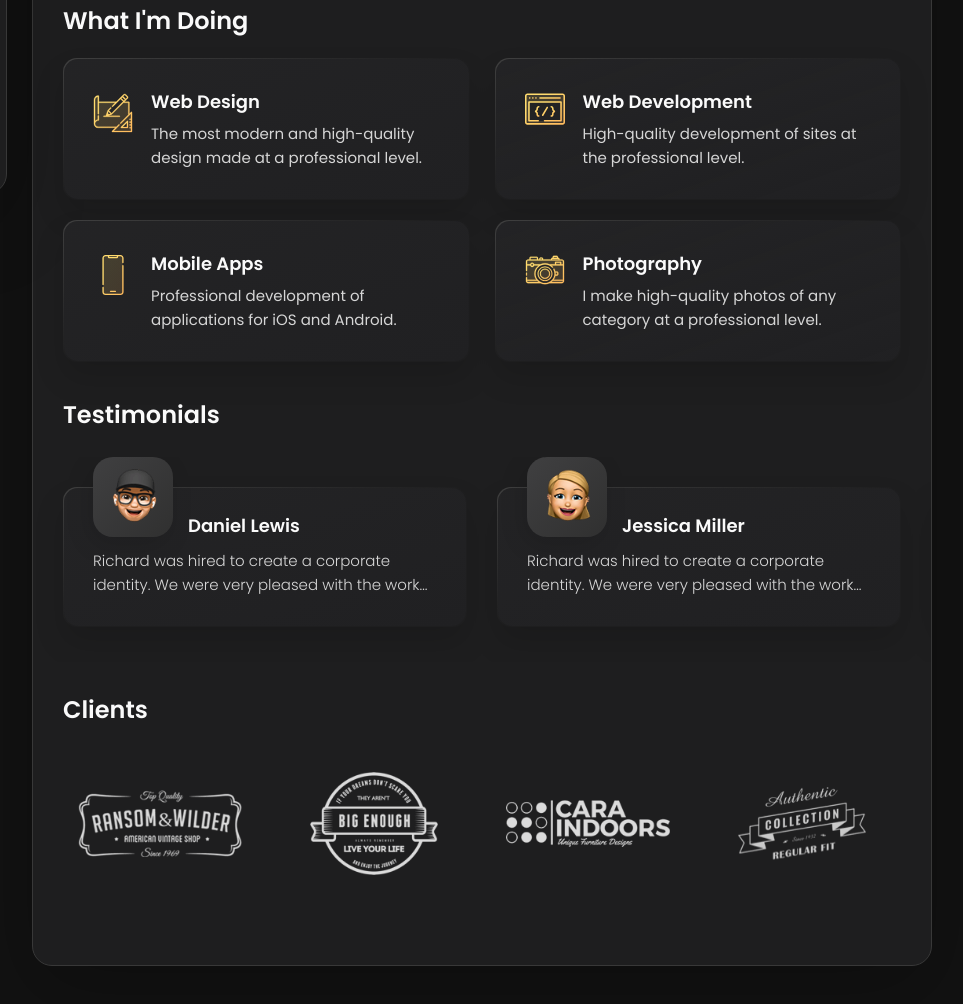
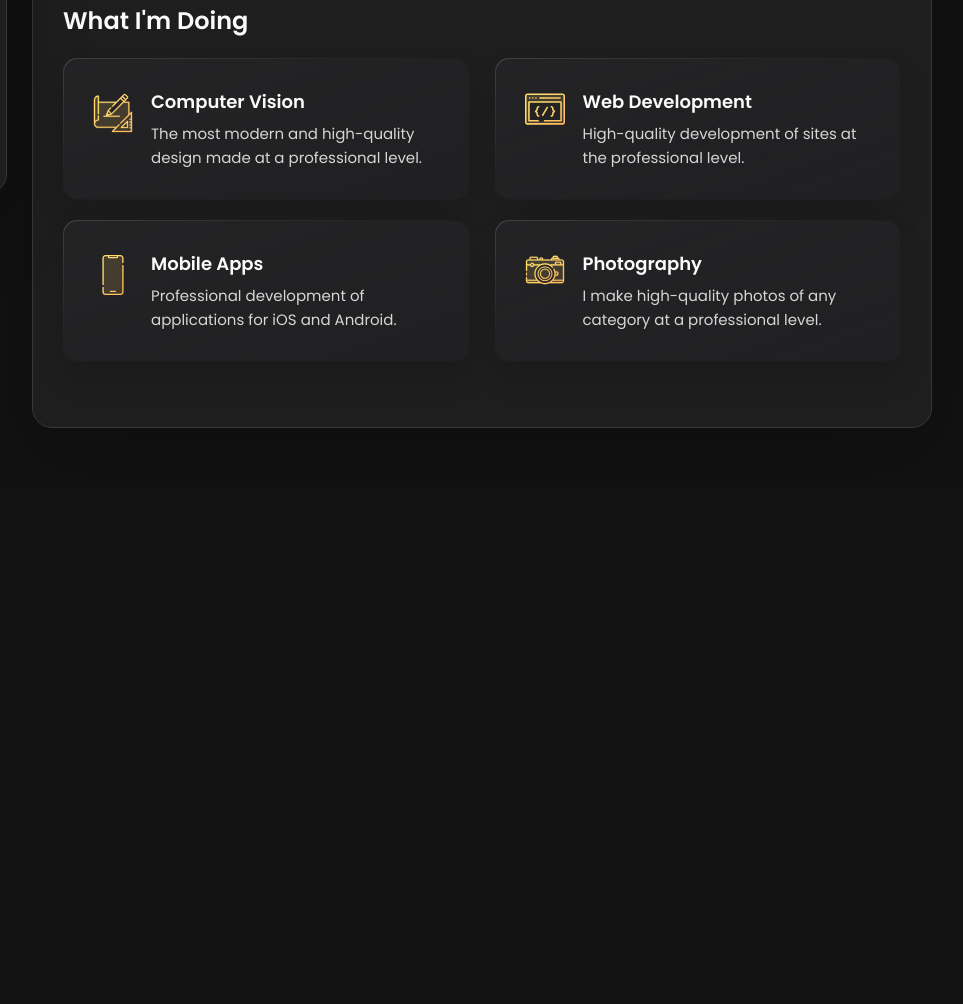
Before and after one commit to SRDewan/SRDewan.github.io, a plain HTML site: page index.html in a window 1280 px wide. Shown: the part 654-1658 px from the top of the page, without its empty margins (308-1271 px from the left). After the commit the page ends 1142 px from the top, so only its background shows below. Drawn offline with nearby package versions, Linux system fonts and the light colour scheme.

Commit message:
Updated minor things on home page.

```diff
--- a/index.html
+++ b/index.html
@@ -48,7 +48,7 @@
         <div class="info-content">
           <h1 class="name" title="Shaurya Dewan">Shaurya Dewan</h1>
 
-          <p class="title">Web developer</p>
+          <p class="title">Undergraduate Researcher</p>
         </div>
 
         <button class="info_more-btn" data-sidebar-btn>
@@ -96,13 +96,13 @@
           <li class="contact-item">
 
             <div class="icon-box">
-              <ion-icon name="calendar-outline"></ion-icon>
+              <ion-icon name="logo-github"></ion-icon>
             </div>
 
             <div class="contact-info">
               <p class="contact-title">GitHub</p>
 
-              <time datetime="1982-06-23">SRDewan</time>
+              <a href="https://github.com/SRDewan" class="contact-link">SRDewan</a>
             </div>
 
           </li>
@@ -110,13 +110,13 @@
           <li class="contact-item">
 
             <div class="icon-box">
-              <ion-icon name="location-outline"></ion-icon>
+              <ion-icon name="logo-linkedin"></ion-icon>
             </div>
 
             <div class="contact-info">
               <p class="contact-title">LinkedIn</p>
 
-              <address>Shaurya Dewan</address>
+              <a href="https://www.linkedin.com/in/shaurya-dewan-1b07231a2/" class="contact-link">Shaurya Dewan</a>
             </div>
 
           </li>
@@ -240,7 +240,7 @@
               </div>
 
               <div class="service-content-box">
-                <h4 class="h4 service-item-title">Web design</h4>
+                <h4 class="h4 service-item-title">Computer Vision</h4>
 
                 <p class="service-item-text">
                   The most modern and high-quality design made at a professional level.
@@ -306,103 +306,103 @@
           - testimonials
         -->
 
-        <section class="testimonials">
+        <!--<section class="testimonials">-->
 
-          <h3 class="h3 testimonials-title">Testimonials</h3>
+          <!--<h3 class="h3 testimonials-title">Testimonials</h3>-->
 
-          <ul class="testimonials-list has-scrollbar">
+          <!--<ul class="testimonials-list has-scrollbar">-->
 
-            <li class="testimonials-item">
-              <div class="content-card" data-testimonials-item>
+            <!--<li class="testimonials-item">-->
+              <!--<div class="content-card" data-testimonials-item>-->
 
-                <figure class="testimonials-avatar-box">
-                  <img src="./assets/images/avatar-1.png" alt="Daniel lewis" width="60" data-testimonials-avatar>
-                </figure>
+                <!--<figure class="testimonials-avatar-box">-->
+                  <!--<img src="./assets/images/avatar-1.png" alt="Daniel lewis" width="60" data-testimonials-avatar>-->
+                <!--</figure>-->
 
-                <h4 class="h4 testimonials-item-title" data-testimonials-title>Daniel lewis</h4>
+                <!--<h4 class="h4 testimonials-item-title" data-testimonials-title>Daniel lewis</h4>-->
 
-                <div class="testimonials-text" data-testimonials-text>
-                  <p>
-                    Richard was hired to create a corporate identity. We were very pleased with the work done. She has a
-                    lot of experience
-                    and is very concerned about the needs of client. Lorem ipsum dolor sit amet, ullamcous cididt
-                    consectetur adipiscing
-                    elit, seds do et eiusmod tempor incididunt ut laborels dolore magnarels alia.
-                  </p>
-                </div>
+                <!--<div class="testimonials-text" data-testimonials-text>-->
+                  <!--<p>-->
+                    <!--Richard was hired to create a corporate identity. We were very pleased with the work done. She has a-->
+                    <!--lot of experience-->
+                    <!--and is very concerned about the needs of client. Lorem ipsum dolor sit amet, ullamcous cididt-->
+                    <!--consectetur adipiscing-->
+                    <!--elit, seds do et eiusmod tempor incididunt ut laborels dolore magnarels alia.-->
+                  <!--</p>-->
+                <!--</div>-->
 
-              </div>
-            </li>
+              <!--</div>-->
+            <!--</li>-->
 
-            <li class="testimonials-item">
-              <div class="content-card" data-testimonials-item>
+            <!--<li class="testimonials-item">-->
+              <!--<div class="content-card" data-testimonials-item>-->
 
-                <figure class="testimonials-avatar-box">
-                  <img src="./assets/images/avatar-2.png" alt="Jessica miller" width="60" data-testimonials-avatar>
-                </figure>
+                <!--<figure class="testimonials-avatar-box">-->
+                  <!--<img src="./assets/images/avatar-2.png" alt="Jessica miller" width="60" data-testimonials-avatar>-->
+                <!--</figure>-->
 
-                <h4 class="h4 testimonials-item-title" data-testimonials-title>Jessica miller</h4>
+                <!--<h4 class="h4 testimonials-item-title" data-testimonials-title>Jessica miller</h4>-->
 
-                <div class="testimonials-text" data-testimonials-text>
-                  <p>
-                    Richard was hired to create a corporate identity. We were very pleased with the work done. She has a
-                    lot of experience
-                    and is very concerned about the needs of client. Lorem ipsum dolor sit amet, ullamcous cididt
-                    consectetur adipiscing
-                    elit, seds do et eiusmod tempor incididunt ut laborels dolore magnarels alia.
-                  </p>
-                </div>
+                <!--<div class="testimonials-text" data-testimonials-text>-->
+                  <!--<p>-->
+                    <!--Richard was hired to create a corporate identity. We were very pleased with the work done. She has a-->
+                    <!--lot of experience-->
+                    <!--and is very concerned about the needs of client. Lorem ipsum dolor sit amet, ullamcous cididt-->
+                    <!--consectetur adipiscing-->
+                    <!--elit, seds do et eiusmod tempor incididunt ut laborels dolore magnarels alia.-->
+                  <!--</p>-->
+                <!--</div>-->
 
-              </div>
-            </li>
+              <!--</div>-->
+            <!--</li>-->
 
-            <li class="testimonials-item">
-              <div class="content-card" data-testimonials-item>
+            <!--<li class="testimonials-item">-->
+              <!--<div class="content-card" data-testimonials-item>-->
 
-                <figure class="testimonials-avatar-box">
-                  <img src="./assets/images/avatar-3.png" alt="Emily evans" width="60" data-testimonials-avatar>
-                </figure>
+                <!--<figure class="testimonials-avatar-box">-->
+                  <!--<img src="./assets/images/avatar-3.png" alt="Emily evans" width="60" data-testimonials-avatar>-->
+                <!--</figure>-->
 
-                <h4 class="h4 testimonials-item-title" data-testimonials-title>Emily evans</h4>
+                <!--<h4 class="h4 testimonials-item-title" data-testimonials-title>Emily evans</h4>-->
 
-                <div class="testimonials-text" data-testimonials-text>
-                  <p>
-                    Richard was hired to create a corporate identity. We were very pleased with the work done. She has a
-                    lot of experience
-                    and is very concerned about the needs of client. Lorem ipsum dolor sit amet, ullamcous cididt
-                    consectetur adipiscing
-                    elit, seds do et eiusmod tempor incididunt ut laborels dolore magnarels alia.
-                  </p>
-                </div>
+                <!--<div class="testimonials-text" data-testimonials-text>-->
+                  <!--<p>-->
+                    <!--Richard was hired to create a corporate identity. We were very pleased with the work done. She has a-->
+                    <!--lot of experience-->
+                    <!--and is very concerned about the needs of client. Lorem ipsum dolor sit amet, ullamcous cididt-->
+                    <!--consectetur adipiscing-->
+                    <!--elit, seds do et eiusmod tempor incididunt ut laborels dolore magnarels alia.-->
+                  <!--</p>-->
+                <!--</div>-->
 
-              </div>
-            </li>
+              <!--</div>-->
+            <!--</li>-->
 
-            <li class="testimonials-item">
-              <div class="content-card" data-testimonials-item>
+            <!--<li class="testimonials-item">-->
+              <!--<div class="content-card" data-testimonials-item>-->
 
-                <figure class="testimonials-avatar-box">
-                  <img src="./assets/images/avatar-4.png" alt="Henry william" width="60" data-testimonials-avatar>
-                </figure>
+                <!--<figure class="testimonials-avatar-box">-->
+                  <!--<img src="./assets/images/avatar-4.png" alt="Henry william" width="60" data-testimonials-avatar>-->
+                <!--</figure>-->
 
-                <h4 class="h4 testimonials-item-title" data-testimonials-title>Henry william</h4>
+                <!--<h4 class="h4 testimonials-item-title" data-testimonials-title>Henry william</h4>-->
 
-                <div class="testimonials-text" data-testimonials-text>
-                  <p>
-                    Richard was hired to create a corporate identity. We were very pleased with the work done. She has a
-                    lot of experience
-                    and is very concerned about the needs of client. Lorem ipsum dolor sit amet, ullamcous cididt
-                    consectetur adipiscing
-                    elit, seds do et eiusmod tempor incididunt ut laborels dolore magnarels alia.
-                  </p>
-                </div>
+                <!--<div class="testimonials-text" data-testimonials-text>-->
+                  <!--<p>-->
+                    <!--Richard was hired to create a corporate identity. We were very pleased with the work done. She has a-->
+                    <!--lot of experience-->
+                    <!--and is very concerned about the needs of client. Lorem ipsum dolor sit amet, ullamcous cididt-->
+                    <!--consectetur adipiscing-->
+                    <!--elit, seds do et eiusmod tempor incididunt ut laborels dolore magnarels alia.-->
+                  <!--</p>-->
+                <!--</div>-->
 
-              </div>
-            </li>
+              <!--</div>-->
+            <!--</li>-->
 
-          </ul>
+          <!--</ul>-->
 
-        </section>
+        <!--</section>-->
 
 
         <!--
@@ -454,51 +454,51 @@
           - clients
         -->
 
-        <section class="clients">
+        <!--<section class="clients">-->
 
-          <h3 class="h3 clients-title">Clients</h3>
+          <!--<h3 class="h3 clients-title">Clients</h3>-->
 
-          <ul class="clients-list has-scrollbar">
+          <!--<ul class="clients-list has-scrollbar">-->
 
-            <li class="clients-item">
-              <a href="#">
-                <img src="./assets/images/logo-1-color.png" alt="client logo">
-              </a>
-            </li>
+            <!--<li class="clients-item">-->
+              <!--<a href="#">-->
+                <!--<img src="./assets/images/logo-1-color.png" alt="client logo">-->
+              <!--</a>-->
+            <!--</li>-->
 
-            <li class="clients-item">
-              <a href="#">
-                <img src="./assets/images/logo-2-color.png" alt="client logo">
-              </a>
-            </li>
+            <!--<li class="clients-item">-->
+              <!--<a href="#">-->
+                <!--<img src="./assets/images/logo-2-color.png" alt="client logo">-->
+              <!--</a>-->
+            <!--</li>-->
 
-            <li class="clients-item">
-              <a href="#">
-                <img src="./assets/images/logo-3-color.png" alt="client logo">
-              </a>
-            </li>
+            <!--<li class="clients-item">-->
+              <!--<a href="#">-->
+                <!--<img src="./assets/images/logo-3-color.png" alt="client logo">-->
+              <!--</a>-->
+            <!--</li>-->
 
-            <li class="clients-item">
-              <a href="#">
-                <img src="./assets/images/logo-4-color.png" alt="client logo">
-              </a>
-            </li>
+            <!--<li class="clients-item">-->
+              <!--<a href="#">-->
+                <!--<img src="./assets/images/logo-4-color.png" alt="client logo">-->
+              <!--</a>-->
+            <!--</li>-->
 
-            <li class="clients-item">
-              <a href="#">
-                <img src="./assets/images/logo-5-color.png" alt="client logo">
-              </a>
-            </li>
+            <!--<li class="clients-item">-->
+              <!--<a href="#">-->
+                <!--<img src="./assets/images/logo-5-color.png" alt="client logo">-->
+              <!--</a>-->
+            <!--</li>-->
 
-            <li class="clients-item">
-              <a href="#">
-                <img src="./assets/images/logo-6-color.png" alt="client logo">
-              </a>
-            </li>
+            <!--<li class="clients-item">-->
+              <!--<a href="#">-->
+                <!--<img src="./assets/images/logo-6-color.png" alt="client logo">-->
+              <!--</a>-->
+            <!--</li>-->
 
-          </ul>
+          <!--</ul>-->
 
-        </section>
+        <!--</section>-->
 
       </article>
 
```
